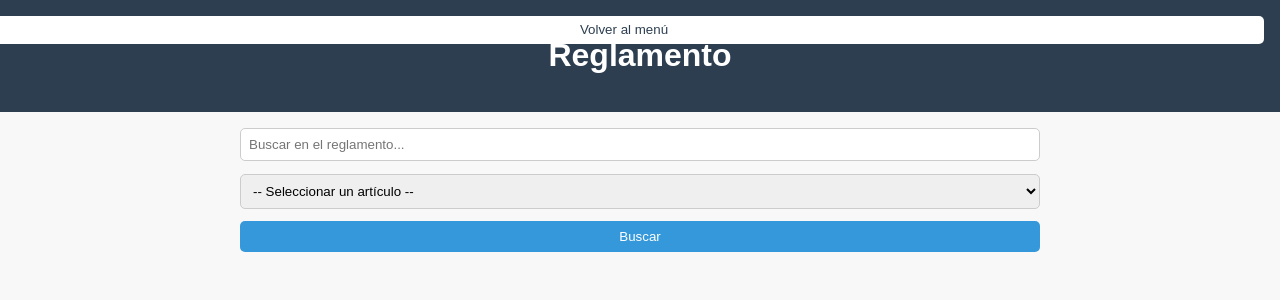
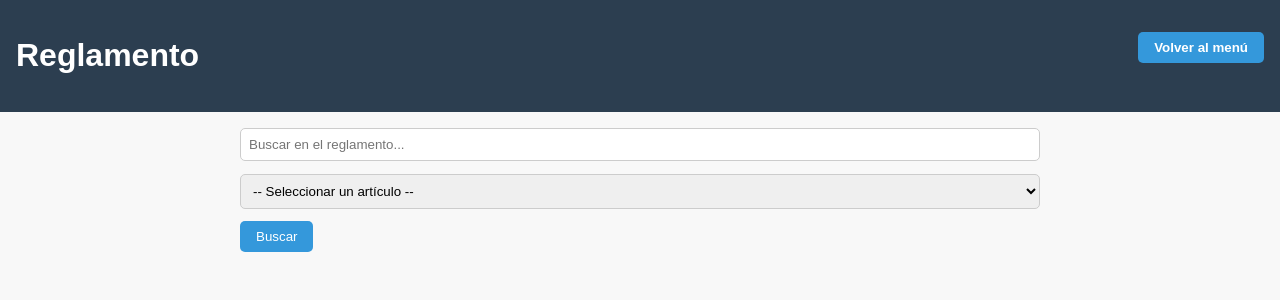
Before and after one commit to fran-2025-bd/forms, a Flask app: template templates/reglamento.html in a window 1280 px wide. Shown: the top 300 px of the page. Run offline with Flask 3, Linux system fonts and the light colour scheme; the template is opened without the code that fills it, so the values that code supplies are empty.

Commit message:
Update reglamento.html

```diff
--- a/templates/reglamento.html
+++ b/templates/reglamento.html
@@ -17,19 +17,20 @@
         color: white;
         padding: 1rem;
         text-align: center;
-            position: relative;
+        display: flex;
+        flex-direction: column;
+        align-items: center;
+        gap: 1rem;
     }
 
     .volver {
-            position: absolute;
-            right: 1rem;
-            top: 1rem;
         background: white;
         color: #2c3e50;
         border: none;
-            padding: 0.4rem 0.8rem;
+        padding: 0.5rem 1rem;
         border-radius: 5px;
         cursor: pointer;
+        font-weight: bold;
     }
 
     .container {
@@ -51,7 +52,7 @@
         box-sizing: border-box;
     }
 
-        button {
+    button[type="submit"] {
         padding: 0.5rem 1rem;
         background-color: #3498db;
         color: white;
@@ -73,15 +74,22 @@
         margin-top: 0;
     }
 
-        @media (max-width: 600px) {
+    @media (min-width: 768px) {
+        header {
+            flex-direction: row;
+            justify-content: space-between;
+        }
+
         .volver {
-                position: static;
-                margin-top: 1rem;
-                width: 100%;
-                display: block;
+            width: auto;
+        }
+
+        button[type="submit"] {
+            width: auto;
         }
     }
 </style>
+
 </head>
 <body>
     <header>
```
Lines whose indentation alone changed are shown as unchanged.
